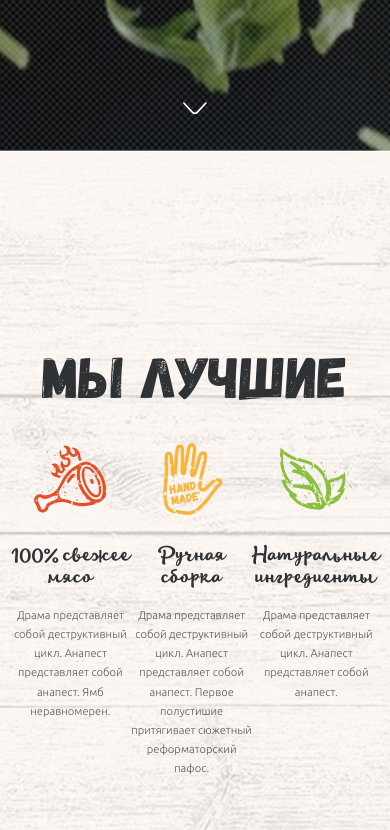
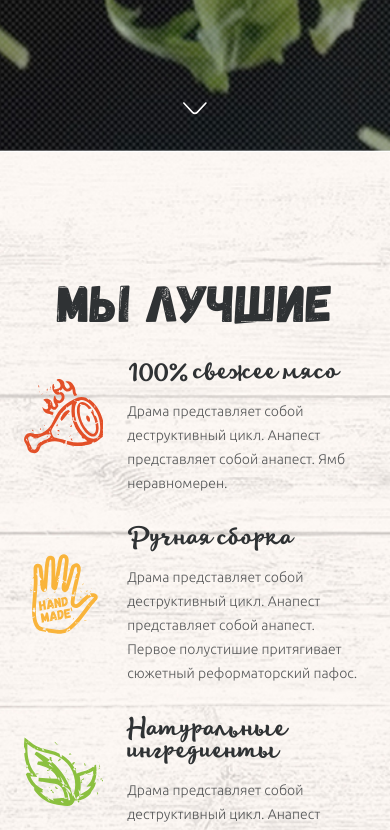
Before and after one commit to NeveroffDev/loftschool_course_2, a website: page index.html in a window 390 px wide. Shown: the part 692-1522 px from the top of the page. Drawn offline with Linux system fonts and the light colour scheme; files that its build step writes are made by us from their sources; files whose address does not match are found by name.

Commit message:
Add phone media queries

```diff
--- a/index.html
+++ b/index.html
@@ -70,24 +70,31 @@
                         <svg class="about-section__icon">
                             <use xlink:href="./img/sprite.svg#icon-meat"/>
                         </svg>
+                        <div class="about-section__desc">
                             <h3>100% свежее мясо</h3>
                             <p>Драма представляет собой деструктивный цикл. Анапест представляет собой анапест. Ямб
                                 неравномерен.</p>
+                        </div>
+
                     </li>
                     <li class="about-section__item">
                         <svg class="about-section__icon">
                             <use xlink:href="./img/sprite.svg#icon-hand"/>
                         </svg>
+                        <div class="about-section__desc">
                             <h3>Ручная сборка</h3>
                             <p>Драма представляет собой деструктивный цикл. Анапест представляет собой анапест. Первое
                                 полустишие притягивает сюжетный реформаторский пафос.</p>
+                        </div>
                     </li>
                     <li class="about-section__item">
                         <svg class="about-section__icon">
                             <use xlink:href="./img/sprite.svg#icon-natural"/>
                         </svg>
+                        <div class="about-section__desc">
                             <h3> Натуральные ингредиенты</h3>
                             <p>Драма представляет собой деструктивный цикл. Анапест представляет собой анапест.</p>
+                        </div>
                     </li>
                 </ul>
 
@@ -249,7 +256,7 @@
                             невозможно забыть... Никогда не думал, что булочки могут быть такими мягкими, котлетка такой
                             сочной, а сыр таким расплавленным.
                         </div>
-                        <div class="testimonials__button"><a href="#" class="btn btn btn--gray">Подробнее</a></div>
+                        <div class="testimonials__button"><a href="#" class="btn btn btn--gray testimonials__button-all">Подробнее</a><a href="#" class="btn btn btn--gray testimonials__button-phone">Читать отзыв</a></div>
                     </div>
                 </li>
                 <li class="testimonials__item">
@@ -262,7 +269,7 @@
                             невозможно забыть... Никогда не думал, что булочки могут быть такими мягкими, котлетка такой
                             сочной, а сыр таким расплавленным.
                         </div>
-                        <div class="testimonials__button"><a href="#" class="btn btn btn--gray">Подробнее</a></div>
+                        <div class="testimonials__button"><a href="#" class="btn btn btn--gray testimonials__button-all">Подробнее</a><a href="#" class="btn btn btn--gray testimonials__button-phone">Читать отзыв</a></div>
                     </div>
                 </li>
                 <li class="testimonials__item">
@@ -275,7 +282,7 @@
                             невозможно забыть... Никогда не думал, что булочки могут быть такими мягкими, котлетка такой
                             сочной, а сыр таким расплавленным.
                         </div>
-                        <div class="testimonials__button"><a href="#" class="btn btn btn--gray">Подробнее</a></div>
+                        <div class="testimonials__button"><a href="#" class="btn btn btn--gray testimonials__button-all">Подробнее</a><a href="#" class="btn btn btn--gray testimonials__button-phone">Читать отзыв</a></div>
                     </div>
                 </li>
                 <li class="testimonials__item">
@@ -288,7 +295,7 @@
                             невозможно забыть... Никогда не думал, что булочки могут быть такими мягкими, котлетка такой
                             сочной, а сыр таким расплавленным.
                         </div>
-                        <div class="testimonials__button"><a href="#" class="btn btn btn--gray">Подробнее</a></div>
+                        <div class="testimonials__button"><a href="#" class="btn btn btn--gray testimonials__button-all">Подробнее</a><a href="#" class="btn btn btn--gray testimonials__button-phone">Читать отзыв</a></div>
                     </div>
                 </li>
                 <li class="testimonials__item">
@@ -301,7 +308,7 @@
                             невозможно забыть... Никогда не думал, что булочки могут быть такими мягкими, котлетка такой
                             сочной, а сыр таким расплавленным.
                         </div>
-                        <div class="testimonials__button"><a href="#" class="btn btn btn--gray">Подробнее</a></div>
+                        <div class="testimonials__button"><a href="#" class="btn btn btn--gray testimonials__button-all">Подробнее</a><a href="#" class="btn btn btn--gray testimonials__button-phone">Читать отзыв</a></div>
                     </div>
                 </li>
                 <li class="testimonials__item">
@@ -314,7 +321,7 @@
                             невозможно забыть... Никогда не думал, что булочки могут быть такими мягкими, котлетка такой
                             сочной, а сыр таким расплавленным.
                         </div>
-                        <div class="testimonials__button"><a href="#" class="btn btn btn--gray">Подробнее</a></div>
+                        <div class="testimonials__button"><a href="#" class="btn btn btn--gray testimonials__button-all">Подробнее</a><a href="#" class="btn btn btn--gray testimonials__button-phone">Читать отзыв</a></div>
                     </div>
                 </li>
                 <li class="testimonials__item">
@@ -327,7 +334,7 @@
                             невозможно забыть... Никогда не думал, что булочки могут быть такими мягкими, котлетка такой
                             сочной, а сыр таким расплавленным.
                         </div>
-                        <div class="testimonials__button"><a href="#" class="btn btn btn--gray">Подробнее</a></div>
+                        <div class="testimonials__button"><a href="#" class="btn btn btn--gray testimonials__button-all">Подробнее</a><a href="#" class="btn btn btn--gray testimonials__button-phone">Читать отзыв</a></div>
                     </div>
                 </li>
                 <li class="testimonials__item">
@@ -340,7 +347,7 @@
                             невозможно забыть... Никогда не думал, что булочки могут быть такими мягкими, котлетка такой
                             сочной, а сыр таким расплавленным.
                         </div>
-                        <div class="testimonials__button"><a href="#" class="btn btn btn--gray">Подробнее</a></div>
+                        <div class="testimonials__button"><a href="#" class="btn btn btn--gray testimonials__button-all">Подробнее</a><a href="#" class="btn btn btn--gray testimonials__button-phone">Читать отзыв</a></div>
                     </div>
                 </li>
             </ul>
--- a/sass/base/base.scss
+++ b/sass/base/base.scss
@@ -44,6 +44,9 @@ body{
   &--row{
     flex-direction: row;
   }
+  @include phone{
+    width: 90%;
+  }
 }
 
 ul{
--- a/sass/base/typography.scss
+++ b/sass/base/typography.scss
@@ -48,7 +48,11 @@
 .primary-heading{
   font-family: Gagalin, sans-serif;
   font-size: 7.2rem;
+  line-height: 7rem;
   font-weight: 400;
+  @include phone{
+    font-size: 6.5rem;
+  }
   &--main{
     display: block;
     margin-bottom: 2rem;
@@ -64,7 +68,14 @@
   }
   &--small{
     font-size: 1.4rem;
+    line-height: 2rem;
+    @include phone{
+      font-size: 2.4rem;
+      line-height: 2.8rem;
+    }
   }
+
+
 }
 
 .secondary-heading{
@@ -73,9 +84,14 @@
     color: $color-white;
     font-size: 6.5rem;
     line-height: 6rem;
+  @include phone{
+    font-size: 5.5rem;
+  }
+
   &--small{
     font-size: 2.4rem;
     line-height: 2.8rem;
     color: $color-dark-grey;
   }
+
 }
--- a/sass/components/contacts.scss
+++ b/sass/components/contacts.scss
@@ -1,5 +1,9 @@
 .contacts{
   color: $color-white;
+  @include phone{
+    margin-bottom: 1rem;
+  }
+
   &__phone{
     font-family: ubuntubold, sans-serif;
     color: $color-orange;
--- a/sass/components/form.scss
+++ b/sass/components/form.scss
@@ -6,13 +6,16 @@
     width: 80%;
     margin: 0 auto;
   }
-
-
+  @include phone{
+    width: 100%;
+  }
 
   &__form-elem {
     display: flex;
+
     @include tablet{
       flex-direction: column;
+
     }
   }
 
@@ -20,35 +23,48 @@
     color: $color-yellow;
     text-align: center;
     margin-bottom: 5rem;
-    line-height: 7rem;
 
   }
 
   &__column {
     flex: 1;
-
     &:not(:last-child) {
       margin-right: 2rem;
       @include tablet{
         margin-right: 0;
+        margin-bottom: 2rem;
       }
+
     }
   }
 
   &__row {
     display: flex;
-
     &:not(:last-child) {
       margin-bottom: 1.8rem;
     }
 
     &--no-gap {
-      margin-bottom: 1rem !important;
+      padding-bottom: 1rem;
       display: block;
+      &:not(:last-child) {
+        margin-bottom: 0;
+      }
+      @include tablet{
+        padding-top: 2rem;
+      }
+      @include phone{
+
+        text-align: center;
+      }
     }
+
     &--btns{
       @include tablet{
         padding-top: 2rem;
+      }
+      @include phone{
+        justify-content: center;
       }
     }
   }
@@ -81,6 +97,7 @@
     }
   }
 
+
   &__input--textarea {
     height: 11.5rem;
     resize: none;
@@ -93,17 +110,19 @@
   &__input-reset {
     text-transform: none;
     font-family: ubuntulight, sans-serif;
+    outline: none;
   }
 
-  &__input-radio {
+  &__input-radio{
+    outline: none;
     margin-right: 1rem;
     visibility: hidden;
     cursor: pointer;
 
     &:before {
       content: '';
-      height: 1.6rem;
-      width: 1.6rem;
+      height: 16px;
+      width: 16px;
       visibility: visible;
       position: absolute;
       top: 0;
@@ -113,13 +132,13 @@
     }
     &:after {
       content: '';
-      height: .8rem;
-      width: .8rem;
+      height: 8px;
+      width: 8px;
       visibility: visible;
       position: absolute;
       opacity: 0;
-      top: .4rem;
-      left: .4rem;
+      top: 4px;
+      left: 4px;
       border-radius: 50%;
       background-color: $color-orange;
       transform: scale(0);
@@ -138,23 +157,23 @@
 
     &:before {
       content: '';
-      height: 1.6rem;
-      width: 1.6rem;
+      height: 16px;
+      width: 16px;
       visibility: visible;
       position: absolute;
       top: 0;
       left: 0;
-      border-radius: .2rem;
+      border-radius: 2px;
       background-color: $color-white;
     }
   }
   &__checkbox-icon{
     cursor: pointer;
-    width: 1.3rem;
-    height: 1.3rem;
+    width: 13px;
+    height: 13px;
     position: absolute;
-    top: .2rem;
-    left: .2rem;
+    top: 2px;
+    left: 2px;
     z-index: 1;
     opacity: 0;
     transform: scale(0);
--- a/sass/components/main-nav.scss
+++ b/sass/components/main-nav.scss
@@ -16,7 +16,7 @@
     &:not(:last-child) {
       padding-right: 2rem;
       margin-right: 1.5rem;
-      @include mediaFix(980px){
+      @include mediaFix(995px){
         padding: 0;
       }
 
@@ -33,7 +33,7 @@
       transform: translateY(-50%);
       background-color: $color-white;
       border-radius: 50%;
-      @include mediaFix(980px){
+      @include mediaFix(995px){
         display: none;
       }
     }
@@ -46,7 +46,7 @@
     color: $color-white;
     text-decoration: none;
     transition: opacity .3s ease;
-    @include mediaFix(850px){
+    @include mediaFix(870px){
       font-size: 1.2rem;
     }
     &:hover {
--- a/sass/components/our-menu.scss
+++ b/sass/components/our-menu.scss
@@ -25,7 +25,10 @@
   &__item--active &__desc{
     width: 54rem;
     @include tablet{
-      width: 35rem;
+      width: 30rem;
+    }
+    @include phone{
+      width: 21rem;
     }
   }
   &__name{
@@ -34,6 +37,10 @@
     writing-mode: vertical-lr;
     text-align: left;
     line-height: 8rem;
+    @include phone{
+      width: 6.5rem;
+      line-height: 6.5rem;
+    }
     &--meat{
       background: url("../img/our-menu-meat-item.jpg") center center / cover no-repeat;
     }
@@ -44,6 +51,7 @@
       background: url("../img/our-menu-dietic-item.jpg") center center / cover no-repeat;
     }
 
+
   }
   &__link{
     text-decoration: none;
@@ -51,6 +59,9 @@
     display: block;
     transform:rotate(180deg);
     padding: 4rem 0;
+    @include phone{
+      padding: 2rem 0;
+    }
   }
   &__desc{
     background-color: rgba($color-dark-grey, .9);
@@ -62,5 +73,12 @@
   }
   &__text{
     padding: 5.5rem 3rem;
+    @include tablet{
+      padding: 2rem;
+    }
+    @include phone{
+      padding: 2rem;
+    }
+
   }
 }
--- a/sass/components/team.scss
+++ b/sass/components/team.scss
@@ -42,7 +42,7 @@
 
   &__name{
     font-size: 1.4rem;
-
+    line-height: 3rem;
   }
 
   &__link {
--- a/sass/components/testimonials.scss
+++ b/sass/components/testimonials.scss
@@ -50,6 +50,8 @@
       text-align: center;
       left: 50%;
       transform: translateX(-50%);
+      font-size: 1.2rem;
+      line-height: 2rem;
     }
   }
 
@@ -70,12 +72,32 @@
     @include tablet{
       margin-bottom: 1rem;
     }
+    @include phone{
+      margin-bottom: 2rem;
+    }
   }
   &__text{
     margin-bottom: 1.5rem;
+    @include phone{
+      display: none;
+    }
   }
   &__button{
     display: block;
+    @include phone{
+
+    }
+  }
+  &__button-all{
+    @include phone{
+      display: none;
+    }
+  }
+  &__button-phone{
+    display: none;
+    @include phone{
+      display: inline;
+    }
   }
 
 }
--- a/sass/layouts/footer.scss
+++ b/sass/layouts/footer.scss
@@ -2,10 +2,19 @@
   height: 6rem;
   width: 100%;
   background: url("../img/footer-bg.jpg") center center / cover no-repeat;
+  @include phone{
+    height: 11.5rem;
+  }
   &__wrapper{
     width: 100%;
     display: flex;
     justify-content: space-between;
     align-items: center;
+    @include phone{
+      flex-direction: column;
+      font-size: 1.3rem;
+      line-height: 2.3rem;
+      text-align: center;
+    }
   }
 }
--- a/sass/pages/main_page.scss
+++ b/sass/pages/main_page.scss
@@ -17,10 +17,16 @@
       text-align: center;
       width: 60%;
     }
+    @include phone{
+      width: 85%;
+    }
   }
   &__image-box{
     width: 100%;
     margin-bottom: 2rem;
+    @include phone{
+      margin-bottom: 2rem;
+    }
   }
   &__image{
     width: 100%;
@@ -34,9 +40,6 @@
     }
     @include tablet{
       padding: 0;
-      &--main{
-        margin-bottom: 4rem;
-      }
     }
   }
 
@@ -64,16 +67,43 @@
     width: 100%;
   }
 
+  &__heading {
+    text-align: center;
+    margin-bottom: 5rem;
+    @include phone{
+      margin-bottom: 1rem;
+    }
+  }
+
   &__list {
+    width: 100%;
     display: flex;
     justify-content: space-around;
     list-style: none;
+    @include phone{
+      justify-content: center;
+      flex-direction: column;
+      align-items: center;
+    }
   }
 
   &__item {
     width: 30rem;
     text-align: center;
     color: $color-dark-grey;
+    @include tablet{
+      padding: 0 .5rem;
+    }
+    @include phone{
+      display: flex;
+      align-items: center;
+      text-align: left;
+      width: 100%;
+      &:not(:last-child){
+        margin-bottom: .5rem;
+      }
+
+    }
 
     & h3 {
       margin-bottom: 2rem;
@@ -81,26 +111,46 @@
       font-weight: 400;
       font-size: 2.4rem;
       line-height: 2.8rem;
+      @include phone{
+        font-size: 3rem;
+      }
+      @include mediaFix(370px){
+        font-size: 2.6rem;
+      }
     }
 
     & p {
       font-size: 1.4rem;
       line-height: 2.4rem;
       opacity: .8;
+      @include phone{
+        font-size: 1.75rem;
+        line-height: 3rem;
+      }
     }
   }
+
+
 
   &__icon {
     margin-bottom: 3rem;
     width: 9rem;
     height: 9rem;
+    @include phone{
+      width: 25%;
+      height: auto;
+      margin-right: 3rem;
+    }
+  }
+
+  &__desc{
+    @include phone{
+      width: 75%;
+    }
   }
 
 
-  &__heading {
-    text-align: center;
-    margin-bottom: 5rem;
-  }
+
 }
 
 .section-our-team{
```
Also changed, not shown: build/css/styles.css, build/index.html. Lines whose indentation alone changed are shown as unchanged.
